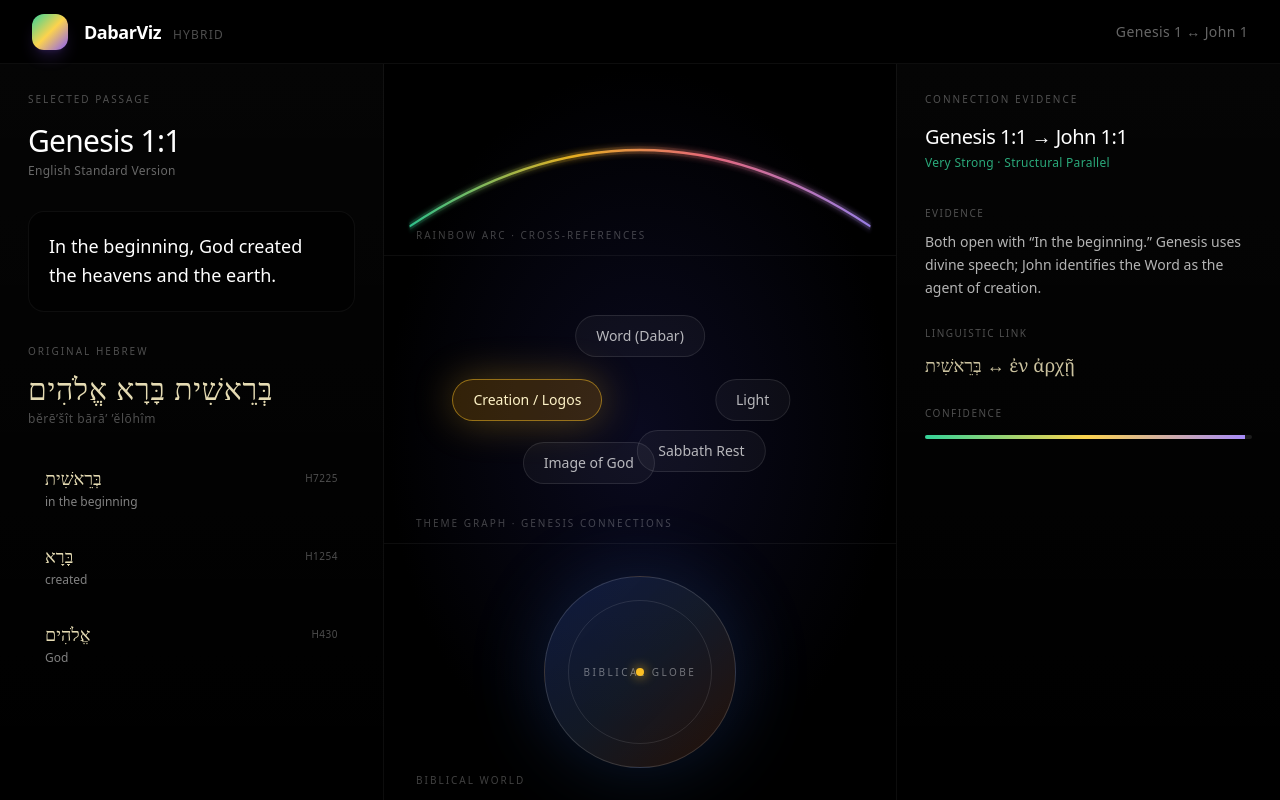
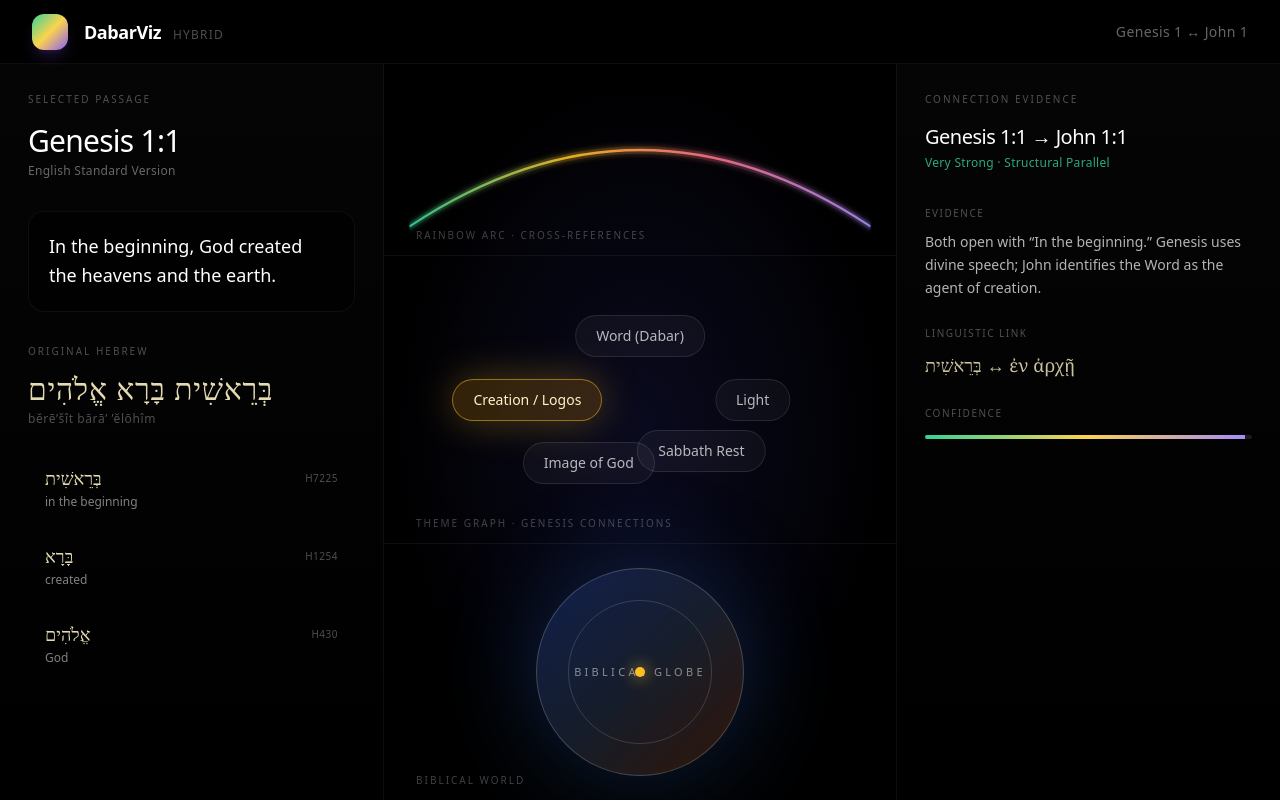
Before and after one commit to Coach-Mike/dabarviz, a Next.js app: page / in a window 1280 px wide. Built offline with nearby package versions, Linux system fonts and the light colour scheme.

Commit message:
Force clean build: remove lockfile references and ensure no three.js

```diff
--- a/components/BiblicalGlobe.tsx
+++ b/components/BiblicalGlobe.tsx
@@ -12,13 +12,13 @@ export default function BiblicalGlobe({ onSelect }: { onSelect: (place: string)
     setIsDragging(true);
     startX.current = e.clientX;
     startRot.current = rotation;
-    (e.target as HTMLElement).setPointerCapture(e.pointerId);
+    (e.currentTarget as HTMLElement).setPointerCapture(e.pointerId);
   };
 
   const handlePointerMove = (e: React.PointerEvent) => {
     if (!isDragging) return;
     const delta = e.clientX - startX.current;
-    setRotation(startRot.current + delta * 0.5);
+    setRotation(startRot.current + delta * 0.6);
   };
 
   const handlePointerUp = () => setIsDragging(false);
@@ -26,7 +26,7 @@ export default function BiblicalGlobe({ onSelect }: { onSelect: (place: string)
   return (
     <div className="w-full h-full flex items-center justify-center">
       <div
-        className="relative w-48 h-48 cursor-grab active:cursor-grabbing select-none"
+        className="relative w-52 h-52 cursor-grab active:cursor-grabbing select-none touch-none"
         onPointerDown={handlePointerDown}
         onPointerMove={handlePointerMove}
         onPointerUp={handlePointerUp}
@@ -34,12 +34,12 @@ export default function BiblicalGlobe({ onSelect }: { onSelect: (place: string)
         onClick={() => onSelect("Jerusalem")}
         style={{ transform: `rotateY(${rotation}deg)` }}
       >
-        <div className="absolute inset-0 rounded-full bg-gradient-to-br from-blue-900/40 via-slate-800/60 to-amber-900/30 border border-white/15 shadow-[0_0_80px_rgba(59,130,246,0.2)]" />
-        <div className="absolute inset-6 rounded-full border border-white/10" />
-        <div className="absolute inset-0 flex items-center justify-center text-[10px] uppercase tracking-[0.25em] text-white/40">
+        <div className="absolute inset-0 rounded-full bg-gradient-to-br from-blue-900/50 via-slate-800/70 to-amber-900/40 border border-white/20 shadow-[0_0_100px_rgba(59,130,246,0.25)]" />
+        <div className="absolute inset-8 rounded-full border border-white/15" />
+        <div className="absolute inset-0 flex items-center justify-center text-[11px] uppercase tracking-[0.3em] text-white/50 font-medium">
           Biblical Globe
         </div>
-        <div className="absolute top-1/2 left-1/2 w-2 h-2 -translate-x-1/2 -translate-y-1/2 rounded-full bg-amber-400 shadow-[0_0_12px_#fbbf24]" />
+        <div className="absolute top-1/2 left-1/2 w-2.5 h-2.5 -translate-x-1/2 -translate-y-1/2 rounded-full bg-amber-400 shadow-[0_0_16px_#fbbf24]" />
       </div>
     </div>
   );
```
Also changed, not shown: 1 other file (tests, documents, lock files or other folders).
